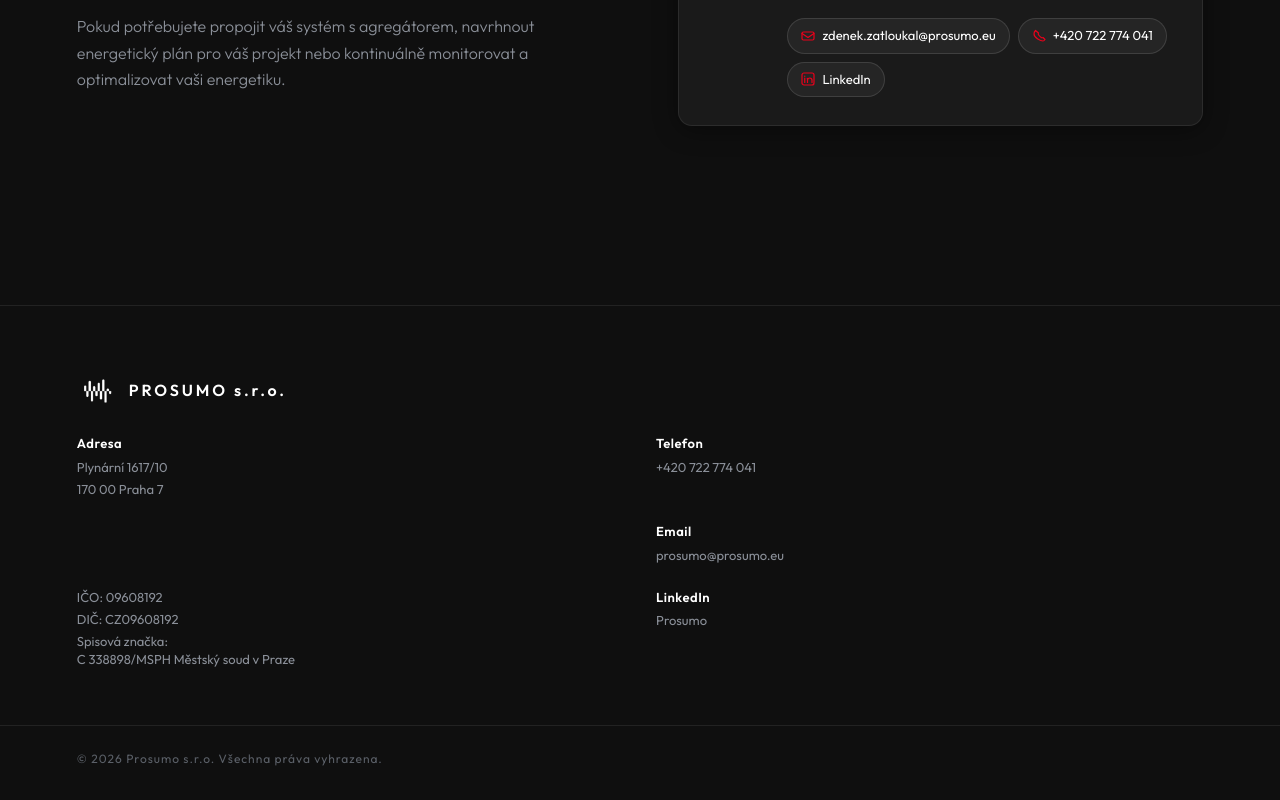
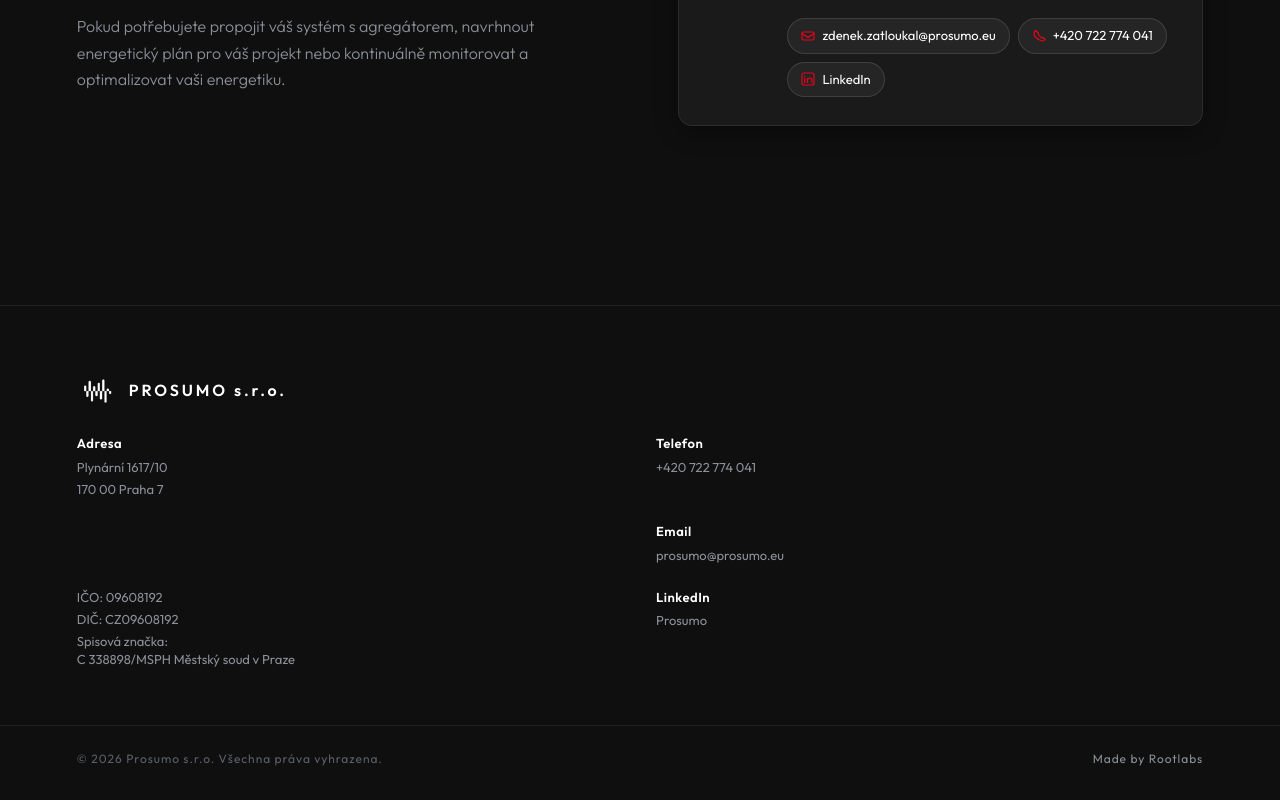
Before and after one commit to rootlabs0/Prosumo, a React (Vite) app in the folder prosumo/: page / in a window 1280 px wide. Shown: the part 3518-4318 px from the top of the page. Built offline with nearby package versions, Linux system fonts and the light colour scheme.

Commit message:
fixed heading on mobile version, added made by Rootlabs

```diff
--- a/prosumo/src/sections/Contact.css
+++ b/prosumo/src/sections/Contact.css
@@ -142,6 +142,18 @@
   display: none;
 }
 
+.footer__credit {
+  color: var(--text-muted);
+  text-decoration: none;
+  transition: color 0.18s ease;
+  font-size: 12px;
+  letter-spacing: 0.08em;
+}
+
+.footer__credit:hover {
+  color: var(--text);
+}
+
 @media (max-width: 900px) {
   .footer__inner { grid-template-columns: 1fr; gap: 40px; }
 }
--- a/prosumo/src/sections/Contact.tsx
+++ b/prosumo/src/sections/Contact.tsx
@@ -47,6 +47,7 @@
 
       <div className="container footer__bottom">
         <span>© {new Date().getFullYear()} Prosumo s.r.o. {T.rights[lang]}</span>
+        <a href="https://www.rootlabs.studio" target="_blank" rel="noopener noreferrer" className="footer__credit">Made by Rootlabs</a>
       </div>
     </footer>
   )
--- a/prosumo/src/sections/Hero.css
+++ b/prosumo/src/sections/Hero.css
@@ -103,7 +103,7 @@
   .hero { height: auto; min-height: 100vh; }
   .hero__inner { padding-top: 110px; padding-bottom: 64px; flex-direction: column; gap: 40px; }
   .hero__text { padding: 0 24px; }
-  .hero__headline { font-size: clamp(2rem, 7.6vw, 2.8rem) !important; }
+  .hero__headline { font-size: clamp(3.6rem, 9.9vw, 3.64rem) !important; }
   .hero__subline { font-size: 0.9375rem; }
   .hero__metrics { gap: 14px 24px; font-size: 0.9375rem; }
   .hero__cube-anchor { width: 100%; max-width: 340px; height: 340px; margin: 0 auto; }
```
Also changed, not shown: 3 other files (tests, documents, lock files or other folders).
